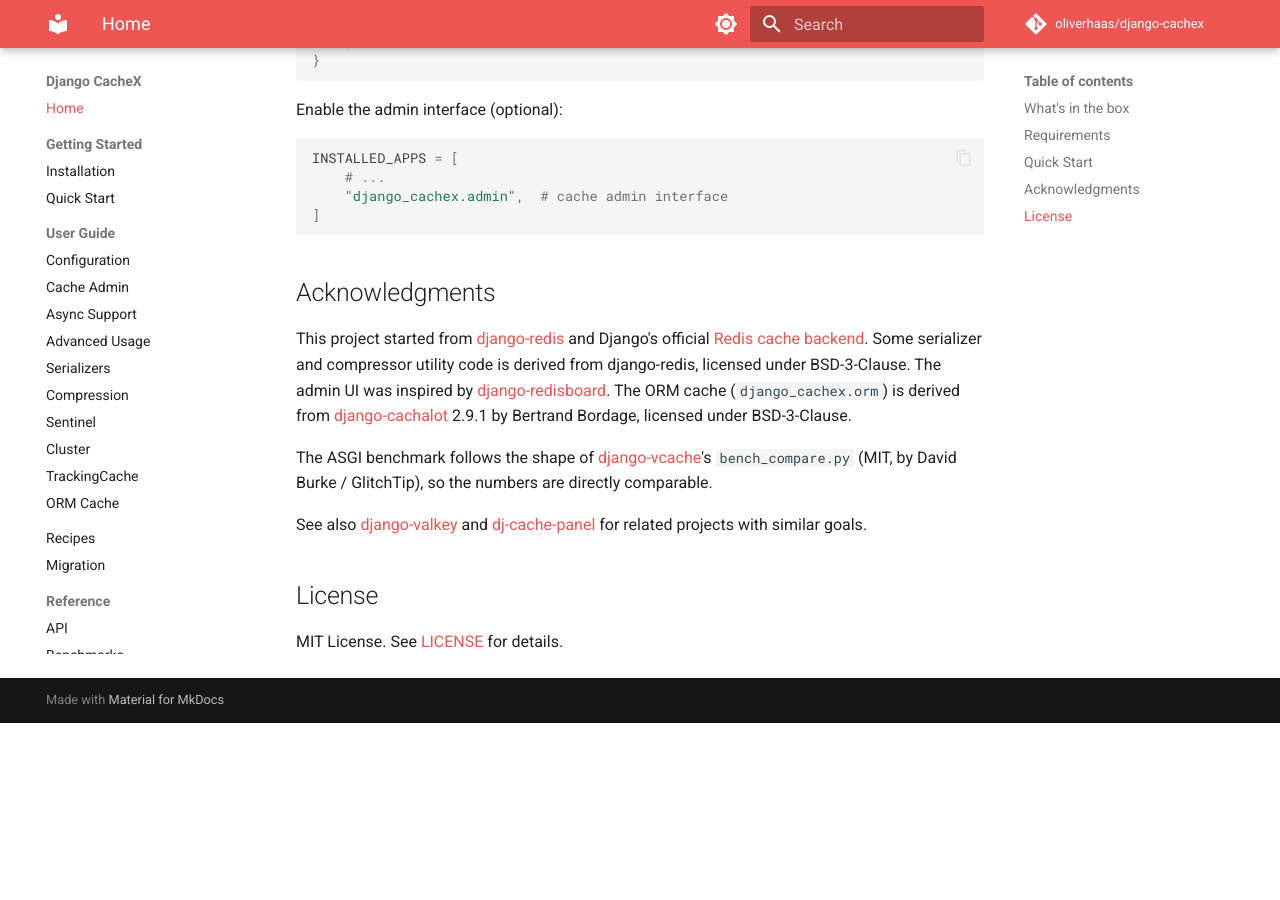
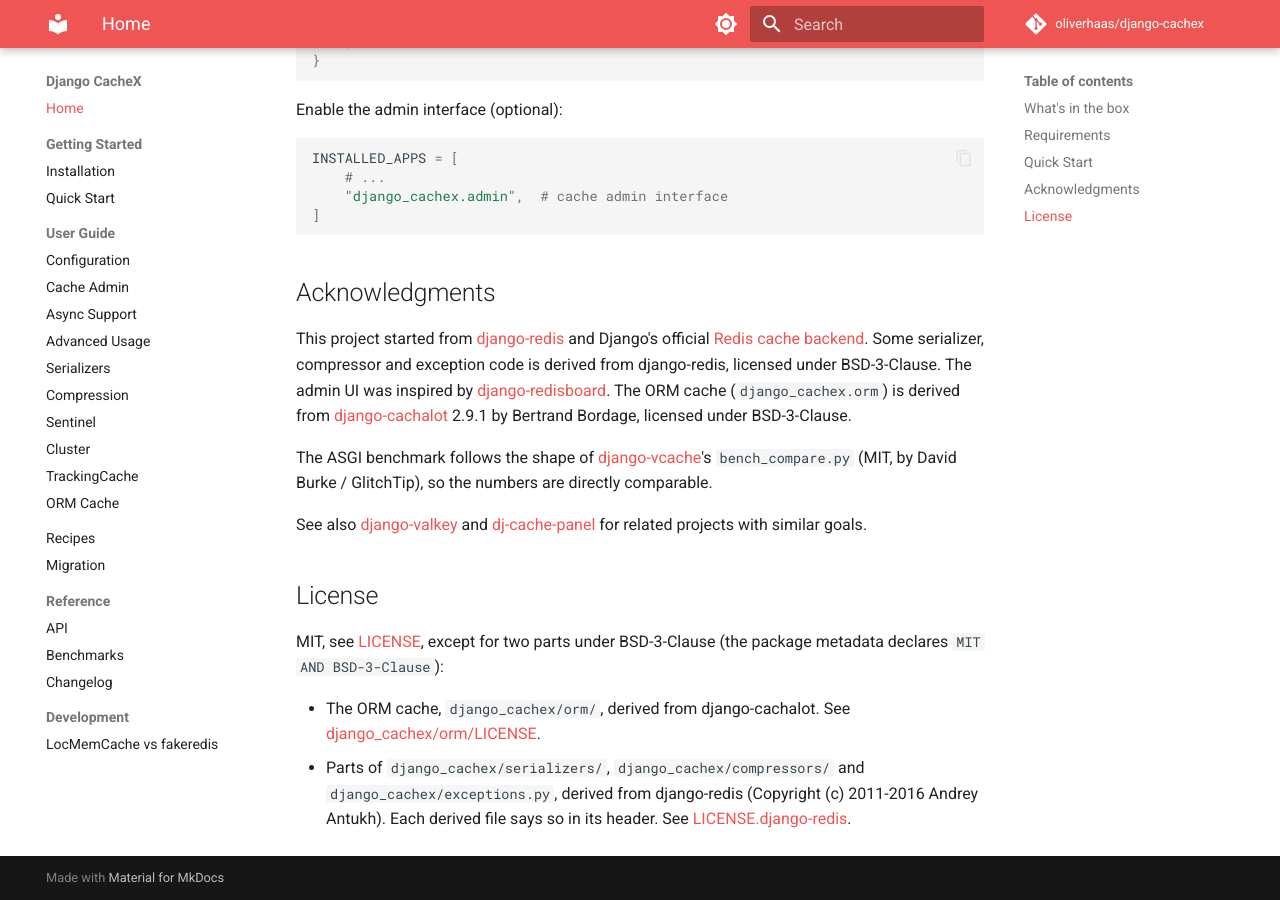
Before and after one commit to oliverhaas/django-cachex, an MkDocs documentation site: the page built from docs/index.md, in a window 1280 px wide and 900 px high, scrolled down 1984 px. Built offline with MkDocs 1.6.1 and Material for MkDocs 9.7.7, drawn with Linux system fonts in a browser that asks for light colours; comment, search, counter and statistics services are not loaded; the version menu is left out; before the commit the page ends 2707 px from its top, so only the background shows below that.

Commit message:
chore(packaging): ship the django-redis license, name the ORM cache in the metadata
Parts of the serializers, compressors and exceptions are derived from
django-redis under BSD-3-Clause, and their headers say so, but the
package shipped only its own MIT license and cachalot's.
LICENSE.django-redis carries the django-redis notice and goes into the
sdist and the wheel's license files. The README and the docs index
list which parts fall under which license.

The package description and keywords mention the ORM query cache.

```diff
--- a/docs/index.md
+++ b/docs/index.md
@@ -82,7 +82,7 @@
 
 ## Acknowledgments
 
-This project started from [django-redis](https://github.com/jazzband/django-redis) and Django's official [Redis cache backend](https://docs.djangoproject.com/en/stable/topics/cache/#redis). Some serializer and compressor utility code is derived from django-redis, licensed under BSD-3-Clause. The admin UI was inspired by [django-redisboard](https://github.com/ionelmc/django-redisboard). The ORM cache (`django_cachex.orm`) is derived from [django-cachalot](https://github.com/noripyt/django-cachalot) 2.9.1 by Bertrand Bordage, licensed under BSD-3-Clause.
+This project started from [django-redis](https://github.com/jazzband/django-redis) and Django's official [Redis cache backend](https://docs.djangoproject.com/en/stable/topics/cache/#redis). Some serializer, compressor and exception code is derived from django-redis, licensed under BSD-3-Clause. The admin UI was inspired by [django-redisboard](https://github.com/ionelmc/django-redisboard). The ORM cache (`django_cachex.orm`) is derived from [django-cachalot](https://github.com/noripyt/django-cachalot) 2.9.1 by Bertrand Bordage, licensed under BSD-3-Clause.
 
 The ASGI benchmark follows the shape of [django-vcache](https://gitlab.com/glitchtip/django-vcache)'s `bench_compare.py` (MIT, by David Burke / GlitchTip), so the numbers are directly comparable.
 
@@ -90,4 +90,12 @@
 
 ## License
 
-MIT License. See [LICENSE](https://github.com/oliverhaas/django-cachex/blob/main/LICENSE) for details.
+MIT, see [LICENSE](https://github.com/oliverhaas/django-cachex/blob/main/LICENSE), except for two parts under BSD-3-Clause
+(the package metadata declares `MIT AND BSD-3-Clause`):
+
+- The ORM cache, `django_cachex/orm/`, derived from django-cachalot. See
+  [django_cachex/orm/LICENSE](https://github.com/oliverhaas/django-cachex/blob/main/django_cachex/orm/LICENSE).
+- Parts of `django_cachex/serializers/`, `django_cachex/compressors/` and
+  `django_cachex/exceptions.py`, derived from django-redis (Copyright (c)
+  2011-2016 Andrey Antukh). Each derived file says so in its header. See
+  [LICENSE.django-redis](https://github.com/oliverhaas/django-cachex/blob/main/LICENSE.django-redis).
```
Also changed, not shown: README.md (+10 -2 lines), pyproject.toml (+20 -5 lines), 1 other file.
